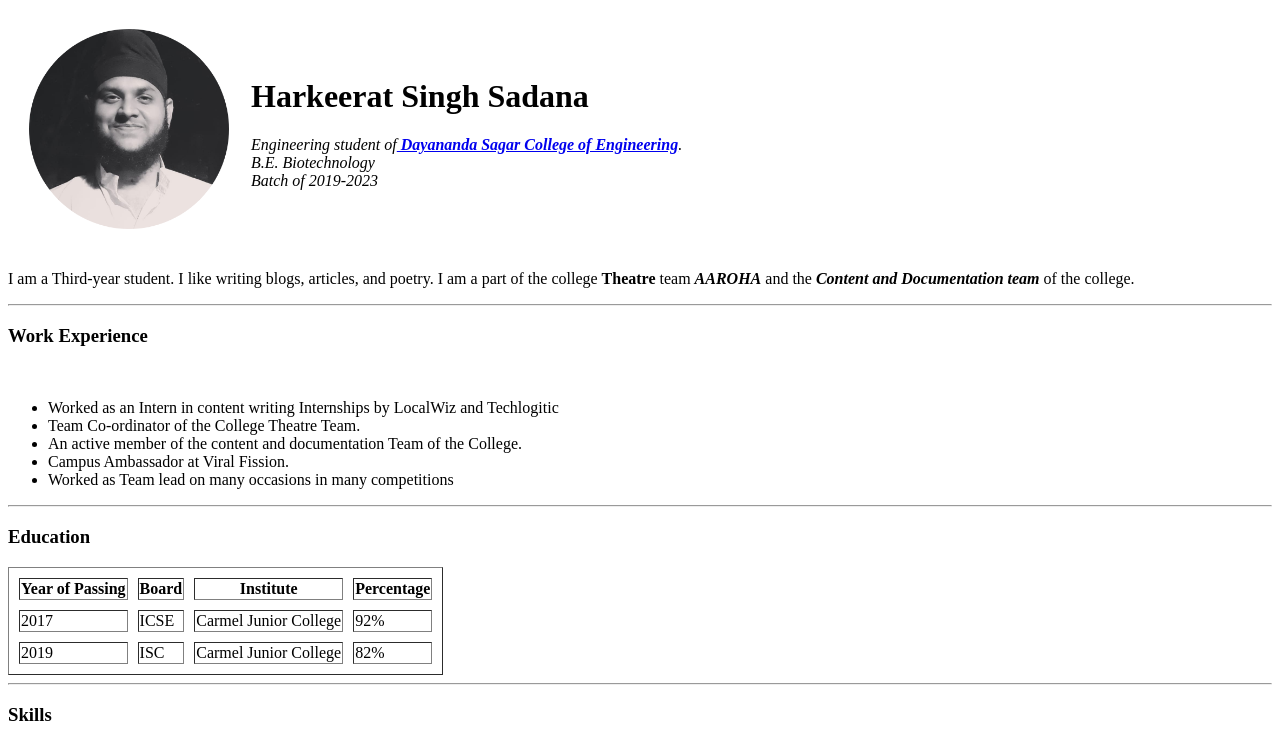
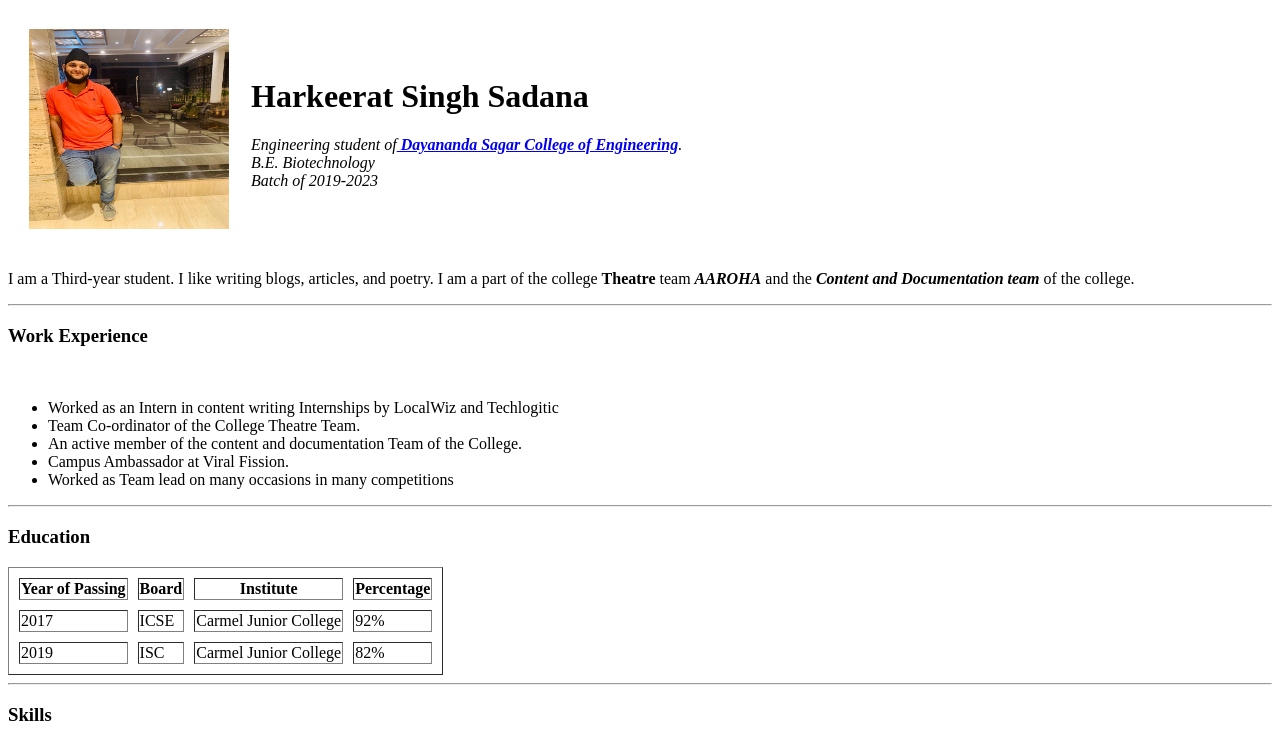
Before and after one commit to Harjee07/website, a plain HTML site: page index.html in a window 1280 px wide. Shown: the top 741 px of the page. Drawn offline with Linux system fonts and the light colour scheme.

Commit message:
Update index.html

```diff
--- a/index.html
+++ b/index.html
@@ -10,7 +10,7 @@
 <body>
   <table cellspacing="20">
     <tr>
-      <td><img src="HARJEE.png" alt="Harkeerat profile image" width="200" height="200"></td>
+      <td><img src="profile.jpeg" alt="Harkeerat profile image" width="200" height="200"></td>
       <td>
         <h1><strong>Harkeerat Singh Sadana</strong></h1>
         <p><em>Engineering student of<strong><a href="https://www.dsce.edu.in/"> Dayananda Sagar College of Engineering</a></strong>.<br>B.E. Biotechnology<br>Batch of 2019-2023</em></p>
```
